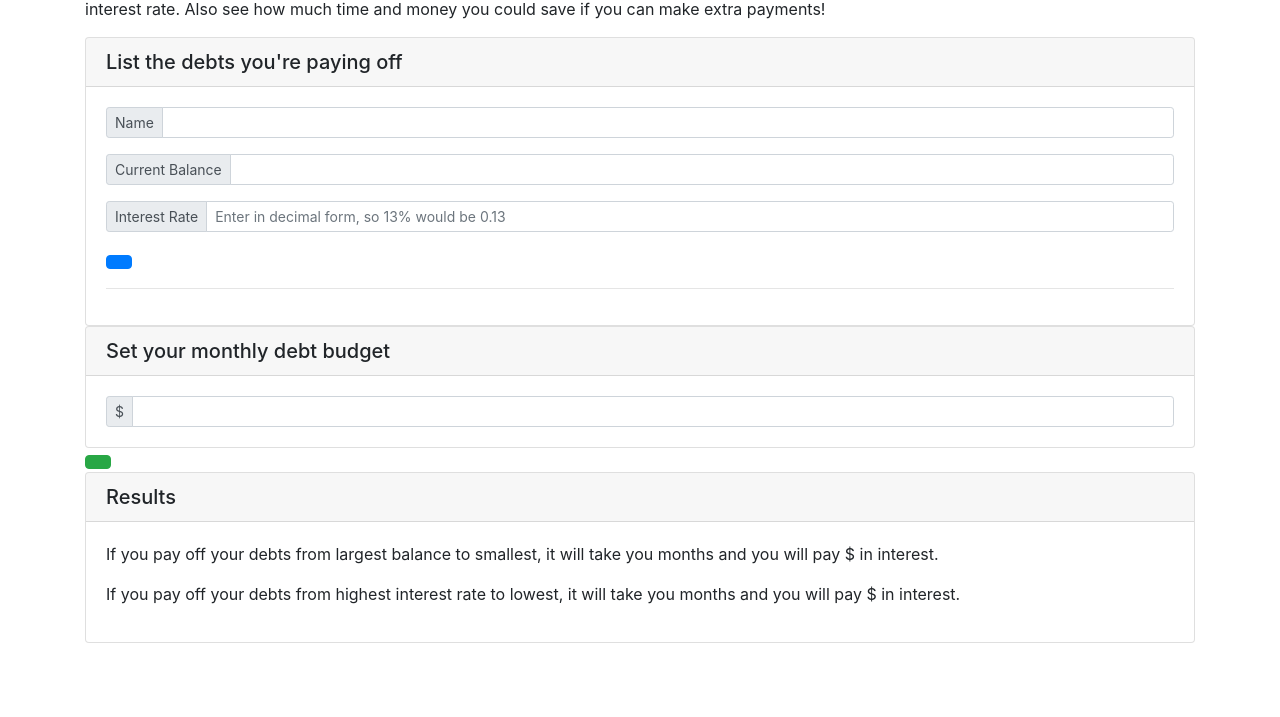
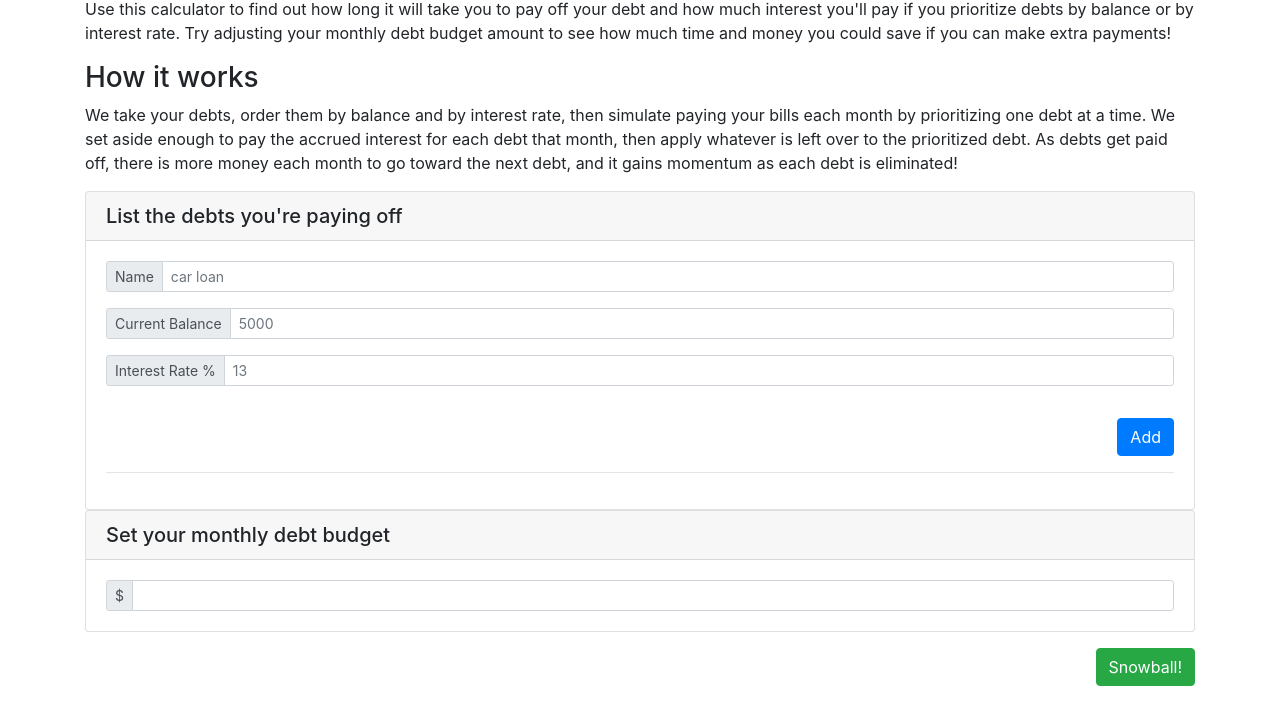
Before and after one commit to joshua-schwartz/debt-snowball-calculator, a plain HTML site: page snowball.html in a window 1280 px wide. Shown: the part 83-800 px from the top of the page. Drawn offline with nearby package versions, Linux system fonts and the light colour scheme.

Commit message:
refinements

```diff
--- a/snowball.html
+++ b/snowball.html
@@ -11,11 +11,13 @@
     <title>Debt Snowball Calculator</title>
   </head>
 <body>
-    <main class="container">
+    <main class="container mt-4">
       <div class="row">
         <div class="col-12">
           <h1>Debt Snowball Calculator</h1>
-          <p>Use this calculator to find out how long it will take you to pay off your debt and how much interest you'll pay if you prioritize debts by balance or by interest rate. Also see how much time and money you could save if you can make extra payments!</p>
+          <p>Use this calculator to find out how long it will take you to pay off your debt and how much interest you'll pay if you prioritize debts by balance or by interest rate. Try adjusting your monthly debt budget amount to see how much time and money you could save if you can make extra payments!</p>
+          <h3>How it works</h3>
+          <p>We take your debts, order them by balance and by interest rate, then simulate paying your bills each month by prioritizing one debt at a time. We set aside enough to pay the accrued interest for each debt that month, then apply whatever is left over to the prioritized debt. As debts get paid off, there is more money each month to go toward the next debt, and it gains momentum as each debt is eliminated!</p>
         </div>
       </div>
       <div class="row">
@@ -28,21 +30,23 @@
                               <div class="input-group-prepend">
                                   <span class="input-group-text" id="inputGroup-sizing-sm">Name</span>
                               </div>
-                              <input type="text" class="form-control" aria-label="" aria-describedby="" data-debt-name>
+                              <input type="text" class="form-control" placeholder="car loan" aria-label="" aria-describedby="" data-debt-name>
                           </div>
                           <div class="input-group input-group-sm mb-3">
                               <div class="input-group-prepend">
                                   <span class="input-group-text" id="inputGroup-sizing-sm">Current Balance</span>
                               </div>
-                              <input type="number" class="form-control" aria-label="" aria-describedby="" data-current-balance>
+                              <input type="number" class="form-control" placeholder="5000" aria-label="" aria-describedby="" data-current-balance>
                           </div>
                           <div class="input-group input-group-sm mb-3">
                               <div class="input-group-prepend">
-                                  <span class="input-group-text" id="inputGroup-sizing-sm">Interest Rate</span>
+                                  <span class="input-group-text" id="inputGroup-sizing-sm">Interest Rate %</span>
                               </div>
-                              <input type="number" class="form-control" placeholder="Enter in decimal form, so 13% would be 0.13" aria-label="" aria-describedby="" data-interest-rate>
+                              <input type="number" class="form-control" placeholder="13" aria-label="" aria-describedby="" data-interest-rate>
                           </div>
-                          <button class="btn btn-primary" value="+ Add" onclick="addDebtItem()" />
+                          <div class="clearfix">
+                              <button class="btn btn-primary mt-3 float-right" onclick="addDebtItem()">Add</button>
+                          </div>
                       </div>
                       <hr>
                       <ul class="debt-list"></ul>
@@ -61,24 +65,36 @@
                       </div>
                   </div>
               </div>
-              <button class="btn btn-success" value="Snowball!" onclick="runSnowball()" />
+              <div class="clearfix">
+                  <button class="btn btn-success mt-3 float-right" onclick="runSnowball()">Snowball!</button>
+              </div>
           </div>
       </div>
-      <div class="row">
+      <div class="row mt-3 mb-4" style="display: none;" data-results-card>
           <div class="col-12">
               <div class="card">
                   <h5 class="card-header">Results</h5>
                   <div class="card-body">
-                      <p>If you pay off your debts from largest balance to smallest, it will take you <span class="results-span" data-balance-months></span> months and you will pay $<span class="results-span" data-balance-cost></span> in interest.</p>
-                      <p>If you pay off your debts from highest interest rate to lowest, it will take you <span class="results-span" data-interest-months></span> months and you will pay $<span class="results-span" data-interest-cost></span> in interest.</p>
+                      <p>If you pay off your debts from smallest balance to largest:</p>
+                      <ul class="mb-4">
+                        <li>It will take <span data-balance-years></span> years and <span data-balance-months></span> months</li>
+                        <li>$<span data-balance-cost></span> paid in interest</li>
+                      </ul>
+                      <p>If you pay off your debts from highest interest to lowest:</p>
+                      <ul>
+                        <li>It will take <span data-interest-years></span> years and <span data-interest-months></span> months</li>
+                        <li>$<span data-interest-cost></span> paid in interest</li>
+                      </ul>
                   </div>
               </div>
           </div>
       </div>
     </main>
+
     <script src="https://code.jquery.com/jquery-3.3.1.slim.min.js" integrity="sha384-q8i/X+965DzO0rT7abK41JStQIAqVgRVzpbzo5smXKp4YfRvH+8abtTE1Pi6jizo" crossorigin="anonymous"></script>
     <script src="https://cdnjs.cloudflare.com/ajax/libs/popper.js/1.14.7/umd/popper.min.js" integrity="sha384-UO2eT0CpHqdSJQ6hJty5KVphtPhzWj9WO1clHTMGa3JDZwrnQq4sF86dIHNDz0W1" crossorigin="anonymous"></script>
     <script src="https://stackpath.bootstrapcdn.com/bootstrap/4.3.1/js/bootstrap.min.js" integrity="sha384-JjSmVgyd0p3pXB1rRibZUAYoIIy6OrQ6VrjIEaFf/nJGzIxFDsf4x0xIM+B07jRM" crossorigin="anonymous"></script>
+
     <script type="text/javascript">
           let debts = [];
 
@@ -87,17 +103,18 @@
 
             newDebt.name = $("[data-debt-name]").val();
             newDebt.balance = $("[data-current-balance]").val();
-            newDebt.interestRate = $("[data-interest-rate]").val();
+            newDebt.interestRate = Number.parseFloat($("[data-interest-rate]").val() / 100).toFixed(4);
 
             debts.push(newDebt);
 
-            $(".debt-list").append("<li>" + newDebt.name + ": $" + newDebt.balance + " at " + newDebt.interestRate * 100 + "% interest</li>");
+            $(".debt-list").append("<li>" + newDebt.name + ": $" + newDebt.balance + " at " + Number.parseFloat(newDebt.interestRate * 100).toFixed(2) + "% interest</li>");
             $("[data-debt-name], [data-current-balance], [data-interest-rate]").val("");
           }
 
           function getDebtsByBalance() {
               let debtsSortedByBalance = debts.map(i => ({ ...i}));
-              debtsSortedByBalance.sort((a, b) => a.balance - b.balance);
+              debtsSortedByBalance.reverse(debtsSortedByBalance.sort((a, b) => a.balance - b.balance));
+              console.log(...debtsSortedByBalance);
 
               return debtsSortedByBalance;
           }
@@ -146,7 +163,7 @@
               }
           }
 
-          function getSnowballResults(debtList) {
+          function getSnowballResults(debtList, debtBudget) {
               let results = {
                 monthsToDebtFree: 0,
                 totalInterestPaid: 0
@@ -155,7 +172,7 @@
 
               while(remainingTotalBalance > 0) {
                   var monthlyInterest = getMonthlyInterest(debtList);
-                  var principlePayment = monthlyDebtBudget - monthlyInterest;
+                  var principlePayment = debtBudget - monthlyInterest;
 
                   results.monthsToDebtFree++;
                   results.totalInterestPaid += monthlyInterest;
@@ -173,15 +190,17 @@
 
               if (!debtsByBalance.length || !debtsByInterestRate.length || !monthlyDebtBudget) { return false };
 
-              let balanceResults = getSnowballResults(debtsByBalance);
-              let interestResults = getSnowballResults(debtsByInterestRate);
+              let balanceResults = getSnowballResults(debtsByBalance, monthlyDebtBudget);
+              let interestResults = getSnowballResults(debtsByInterestRate, monthlyDebtBudget);
 
-              $("[data-balance-months]").text(balanceResults.monthsToDebtFree);
-              $("[data-balance-cost]").text(balanceResults.totalInterestPaid);
-              $("[data-interest-months]").text(interestResults.monthsToDebtFree);
-              $("[data-interest-cost]").text(interestResults.totalInterestPaid);
+              $("[data-balance-years]").text(Math.floor(balanceResults.monthsToDebtFree / 12));
+              $("[data-balance-months]").text(balanceResults.monthsToDebtFree % 12);
+              $("[data-balance-cost]").text(Math.round(balanceResults.totalInterestPaid));
+              $("[data-interest-years]").text(Math.floor(interestResults.monthsToDebtFree / 12));
+              $("[data-interest-months]").text(interestResults.monthsToDebtFree % 12);
+              $("[data-interest-cost]").text(Math.round(interestResults.totalInterestPaid));
+              $("[data-results-card]").show();
           }
-
     </script>
 </body>
 </html>
```
